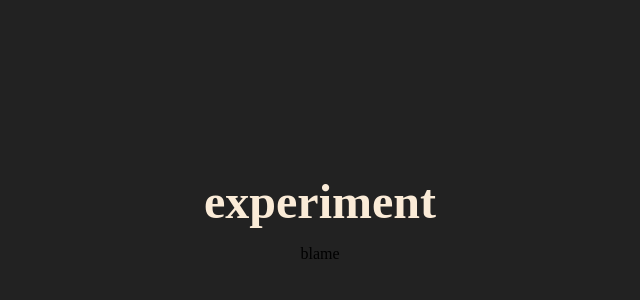
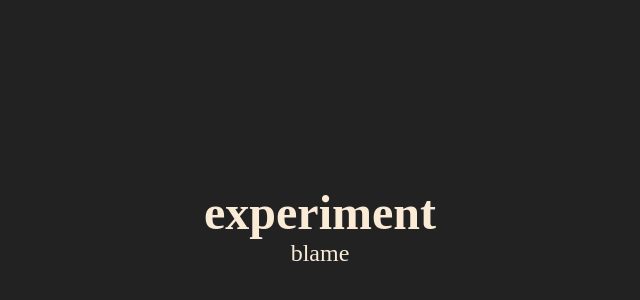
Before and after one commit to hatman3000/start-here, a plain HTML site: page index.html in a window 1280 px wide. Shown: the part 182-482 px from the top of the page, without its empty margins (320-960 px from the left). Drawn offline with Linux system fonts and the light colour scheme.

Commit message:
color for font

```diff
--- a/index.html
+++ b/index.html
@@ -20,6 +20,12 @@
             color: antiquewhite;
 
         }
+
+        p {
+            font-size: 24px;
+            margin: 0;
+            color: antiquewhite;
+        }
     </style>
 </head>
 <body>
```
